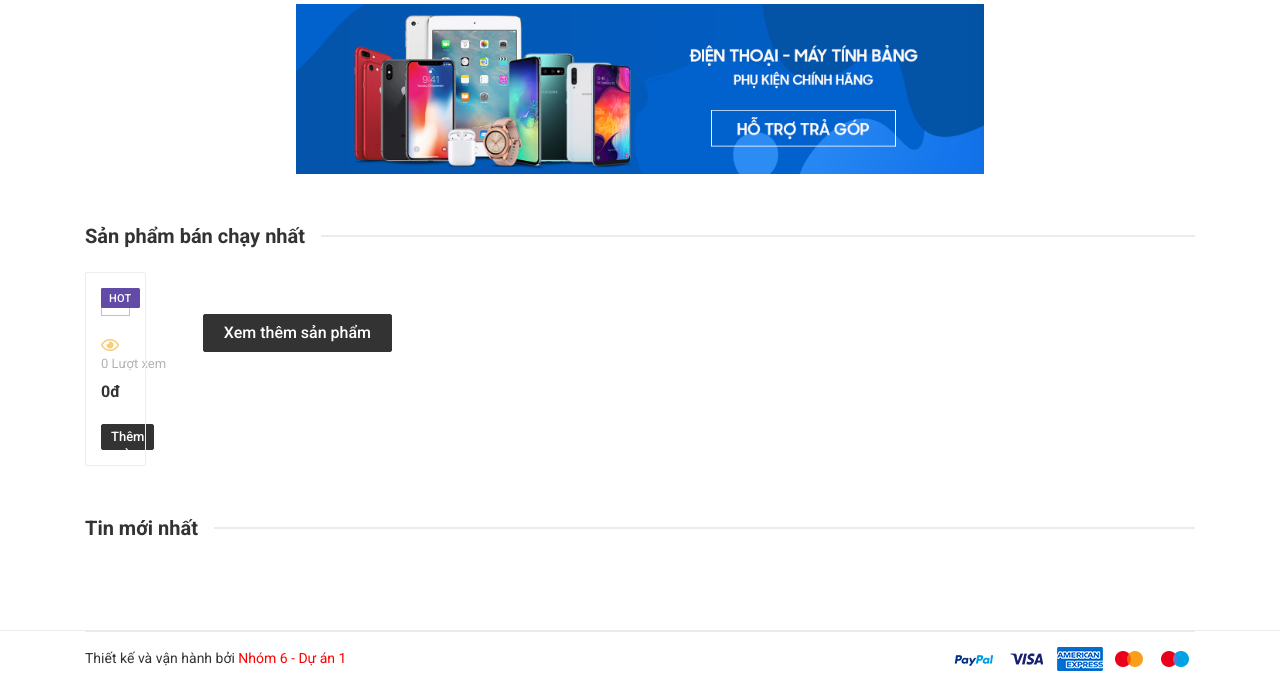
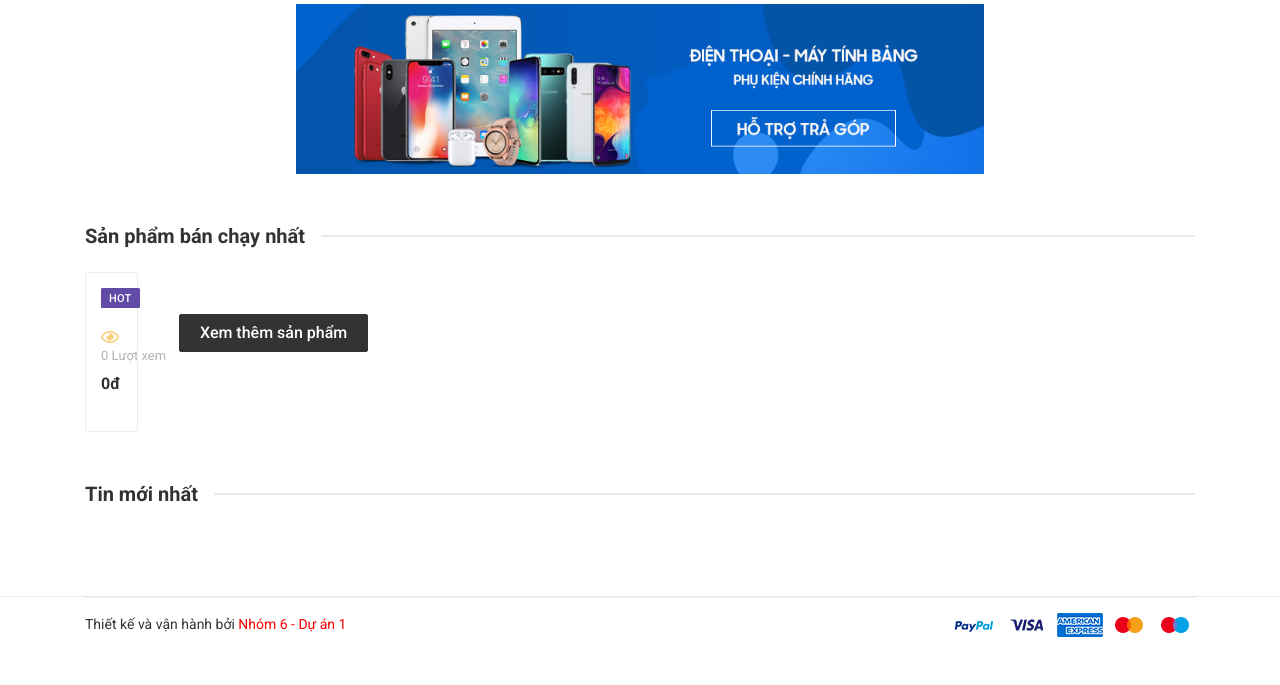
Before and after one commit to CHINHPS/Project-1-simple, a PHP site: page /duan1/controller in a window 1280 px wide. Shown: the part 1195-1880 px from the top of the page. After the commit the page ends 1832 px from the top, so only its background shows below. Run offline with PHP 8.4, Linux system fonts and the light colour scheme; tables that the repository leaves empty or names only in its code hold one stand-in row (values such as "Sample post"); data that the repository does not hold is empty; some libraries are stand-ins or nearby versions.

Commit message:
xóa thêm giỏ hàng

```diff
--- a/view/home.php
+++ b/view/home.php
@@ -193,7 +193,6 @@
 
                                         <div class="product-card__prices"><?=number_format($sanpham_bcss['donGia'])?>đ</div>
                                         <div class="product-card__buttons">
-                                            <button class="btn btn-primary product-card__addtocart" type="button">Thêm vào giỏ hàng</button>
 
                                         </div>
                                     </div>
--- a/view/product_all.php
+++ b/view/product_all.php
@@ -138,7 +138,6 @@
                                         <div class="product-card__actions">
                                             <div class="product-card__prices"><?=number_format($sanphams['donGia'])?>đ</div>
                                             <div class="product-card__buttons">
-                                                <button class="btn btn-primary product-card__addtocart" type="button">Thêm giỏ hàng</button>
                                             </div>
                                         </div>
                                     </div>
```
